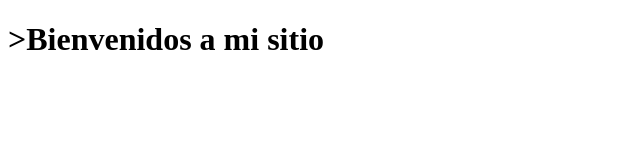
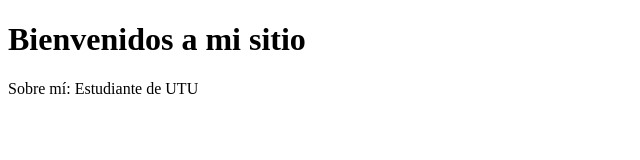
Before and after one commit to JuanAntonaccio/utu2706, a plain HTML site: page index.html in a window 1280 px wide. Shown: the whole page, without its empty margins (0-640 px from the left). Drawn offline with Linux system fonts and the light colour scheme.

Commit message:
Agregada sección sobre mí en rama-b

```diff
--- a/index.html
+++ b/index.html
@@ -7,7 +7,8 @@
     <title>Mi sitio WEB</title>
 </head>
 <body>
-    <h1>>Bienvenidos a mi sitio</h1>
+    <h1>Bienvenidos a mi sitio</h1>
+    <p>Sobre mí: Estudiante de UTU</p>
 
 </body>
 </html>
```
